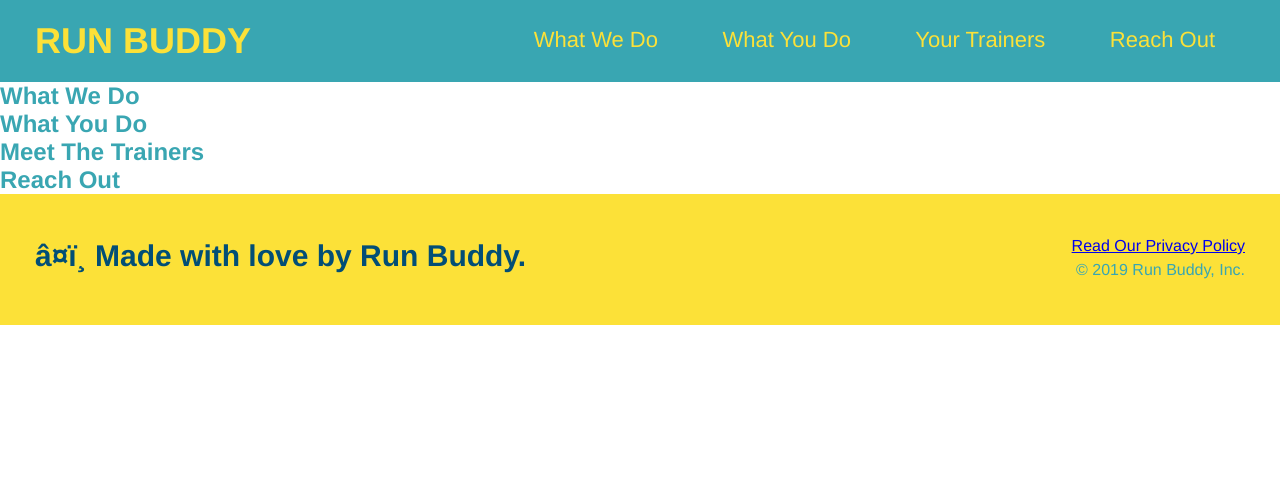
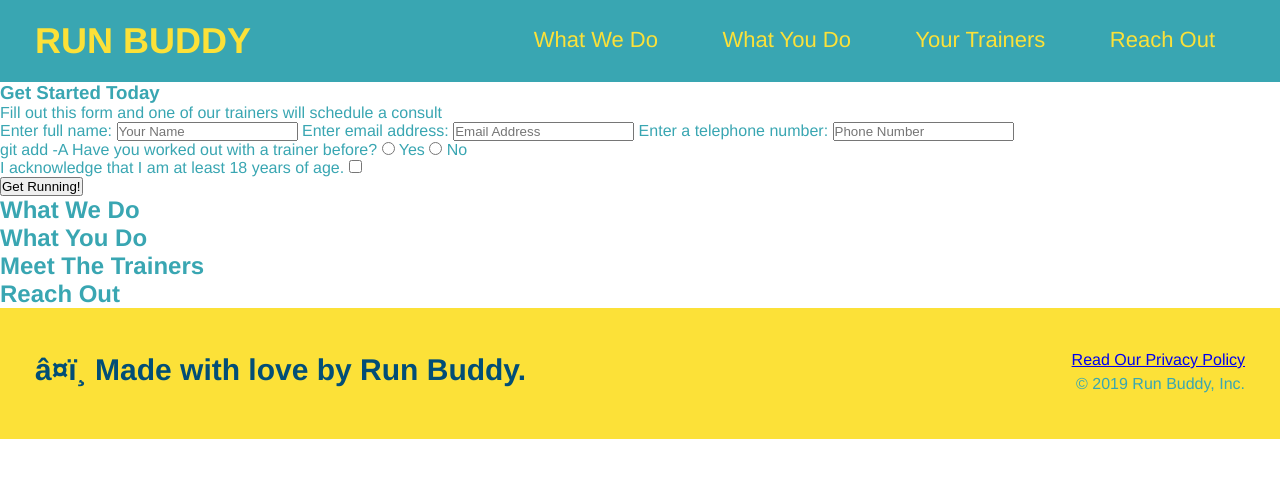
Before and after one commit to jedborde/run-buddy, a plain HTML site: page index.html in a window 1280 px wide. Drawn offline with Linux system fonts and the light colour scheme.

Commit message:
form and buttons

```diff
--- a/index.html
+++ b/index.html
@@ -34,10 +34,41 @@
 
     <!-- hero/jumbotron -->
     <section>
-        <div></div>
+        <div>
+            <h3>Get Started Today</h3>
+            <p>Fill out this form and one of our trainers will schedule a consult</p>
+        <!-- Add form element -->
+        <form>
+            <label for="name">Enter full name:</label>
+            <input type="text" placeholder="Your Name" name="name" id="name" />
+            <label for="email"></label>Enter email address:</label>
+            <input type="email" placeholder="Email Address" name="email" id="email" />
+            <label for="phone">Enter a telephone number:</label>
+            <input type="tel" placeholder="Phone Number" name="phone" id="phone" />
+            <p>git add -A
+                Have you worked out with a trainer before?
+                <input type="radio" name="trainer-confirm" id="trainer-yes" />
+                <label for="trainer-yes">Yes</label>
+                <input type="radio" name="trainer-confirm" id="trainer-no" />
+                <label for="trainer-no">No</label>
+            </p>
+            <p>
+                <label for="checkbox" ></label>
+                I acknowledge that I am at least 18 years of age.
+                </label>
+                <input type="checkbox" name="age-confirm" id="checkbox" />
+            </p>
+            <p>
+             <button type="submit">
+                 Get Running!
+             </button>
+            </p>
+        </form>
+        </div>
     </section>
+<!-- end hero -->
 
-    <!--"what we do" section -->
+<!--"what we do" section -->
     <section>
         <h2>What We Do</h2>
     </section>
```
